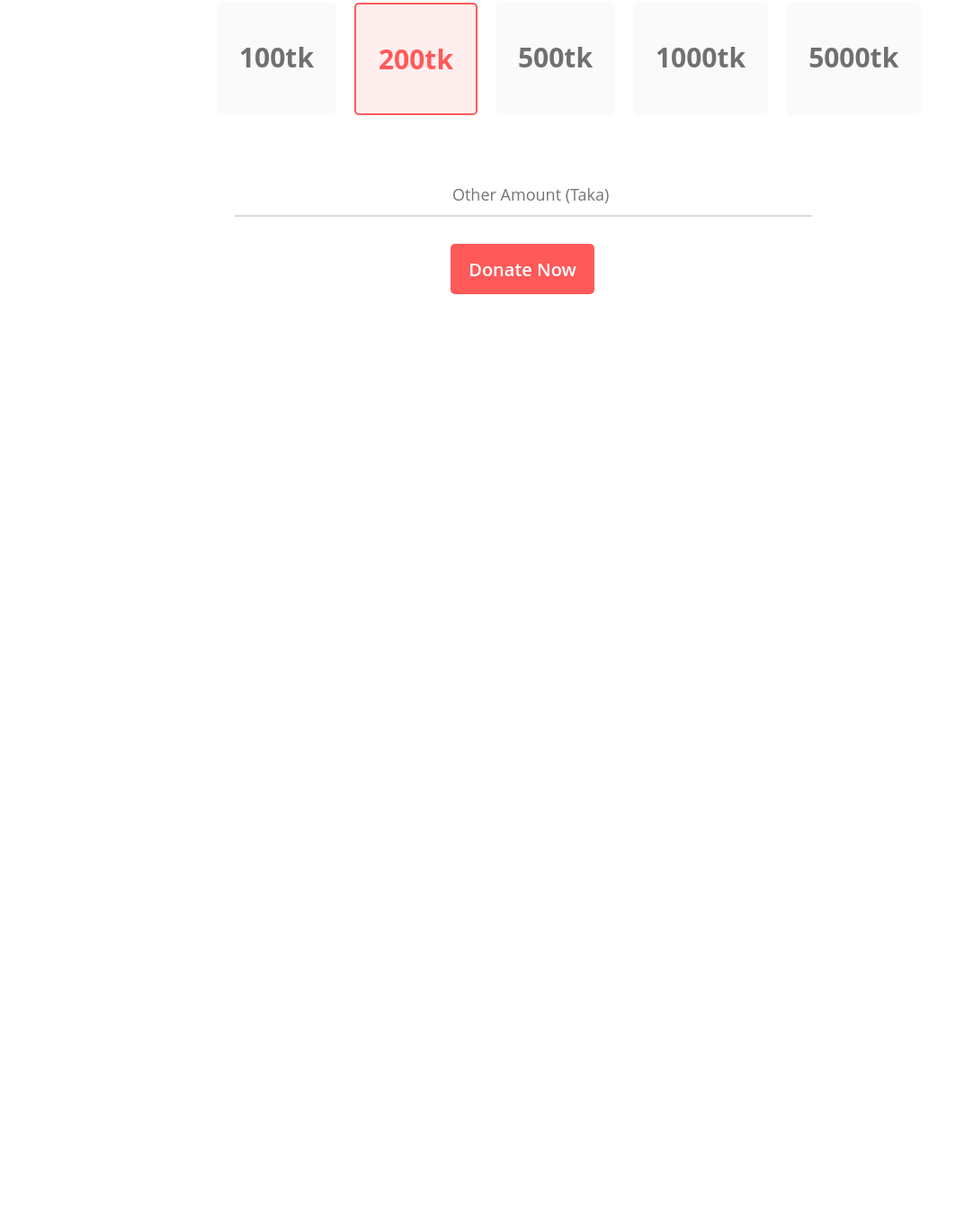
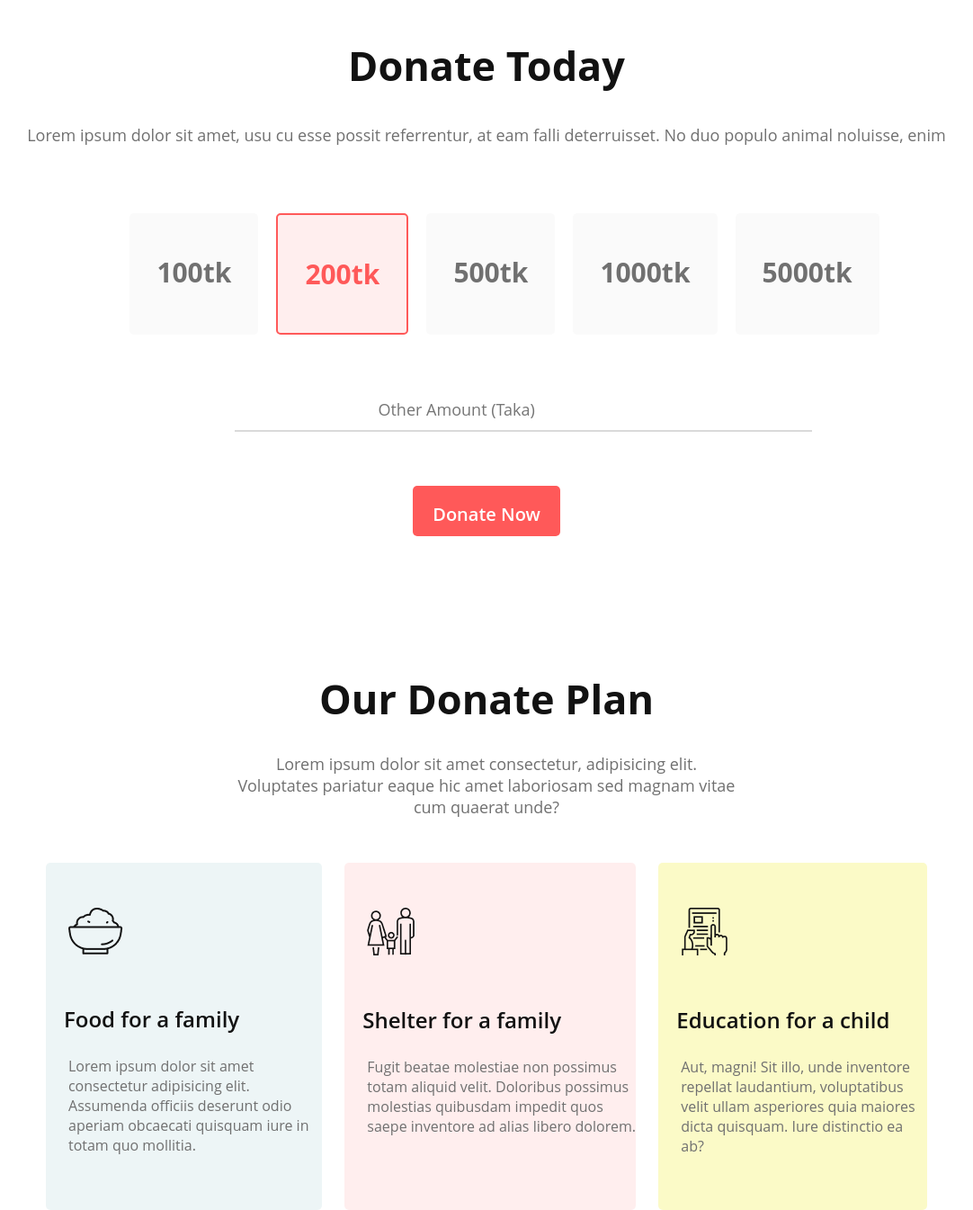
Before and after one commit to Shofiul-17/just-donate-today, a plain HTML site: page index.html in a window 1280 px wide. Shown: the part 936-2281 px from the top of the page at 90% size, without its empty margins (99-1181 px from the left). Before the commit the page ends 1263 px from the top, so only its background shows below. Drawn offline with Linux system fonts and the light colour scheme.

Commit message:
added banner class

```diff
--- a/index.html
+++ b/index.html
@@ -11,11 +11,13 @@
     <link href="https://fonts.googleapis.com/css2?family=Dancing+Script&display=swap" rel="stylesheet">
 </head>
 <body>
-    <header>
-            <div>
-                <h1 class="banner-title">Let's Help Those Who Are More In Need</h1>
-                <p class="banner-description">Lorem ipsum dolor, sit amet consectetur adipisicing elit. Necessitatibus, voluptatibus nemo quasi ullam autem reiciendis illo. Eveniet laborum illo animi.</p>
-                <button class="btn-primary">Donate Now</button>
+    <header class="header">
+            <div class="banner">
+                <div>
+                    <h1 class="banner-title">Let's Help Those Who Are More In Need</h1>
+                    <p class="banner-description">Lorem ipsum dolor, sit amet consectetur adipisicing elit. Necessitatibus, voluptatibus nemo quasi ullam autem reiciendis illo. Eveniet laborum illo animi.</p>
+                    <button class="btn-primary">Donate Now</button>
+                </div>
             </div>
     </header>
     <main>
@@ -55,6 +57,29 @@
                 <button class="btn-primary">Donate Now</button>
             </div>
         </section>
+        <!-- Our Donate Plan Section -->
+        <section class="our-donate-plan">
+            <h3 class="section-title">Our Donate Plan</h3>
+            <p class="section-description">Lorem ipsum dolor sit amet consectetur, adipisicing elit. Voluptates pariatur eaque hic amet laboriosam sed magnam vitae cum quaerat unde?</p>
+            <!-- .skills-container>.skill*4>img+p.skill-title+p.skill-description>lorem15 -->
+            <div class="purpose-container">
+                <div class="purpose">
+                    <img src="images/icons/food.png" alt="">
+                    <p class="purpose-title">Food for a family</p>
+                    <p class="purpose-description">Lorem ipsum dolor sit amet consectetur adipisicing elit. Assumenda officiis deserunt odio aperiam obcaecati quisquam iure in totam quo mollitia.</p>
+                </div>
+                <div class="purpose2">
+                    <img src="images/icons/shelter.png" alt="">
+                    <p class="purpose-title">Shelter for a family</p>
+                    <p class="purpose-description">Fugit beatae molestiae non possimus totam aliquid velit. Doloribus possimus molestias quibusdam impedit quos saepe inventore ad alias libero dolorem.</p>
+                </div>
+                <div class="purpose3">
+                    <img src="images/icons/Frame-1.png" alt="">
+                    <p class="purpose-title">Education for a child</p>
+                    <p class="purpose-description">Aut, magni! Sit illo, unde inventore repellat laudantium, voluptatibus velit ullam asperiores quia maiores dicta quisquam. Iure distinctio ea ab?</p>
+                </div>
+            </div>
+        </section>
     </main>
 </body>
 </html>
--- a/styles/donate.css
+++ b/styles/donate.css
@@ -3,70 +3,98 @@
     font-family: 'Open Sans', sans-serif;
 }
 
-header{
+.header{
     background-image: url(../images/donation13.jpg);
     background-repeat: no-repeat;
     background-attachment: fixed;
     background-size: cover;
-    height: 600px;
+    /* height: 600px; */
+    background-position: bottom right, left;
+}
+/* banner styles */
+.banner{
+    text-align: center;
+    padding: 200px 300px 200px 300px;
 }
 .banner-title {
-    position: absolute;
+    /* position: absolute; */
     font-weight: 700;
     font-size: 65px;
-    text-align: center;
-    margin: 150px 300px 300px;
+    /* text-align: center; */
+    /* margin: 150px 300px 300px;  */
     color: #FFFFFF;
  }
  .banner-description{
-    position: absolute;
+    /* position: absolute; */
     font-size: 18px;
-    text-align: center;
+    /* text-align: center; */
     color: #FFFFFF;
-    margin: 320px 350px;
+    /* margin: 320px 350px; */
+    margin-top: 25px;
  }
  .btn-primary{
-    width: 160px;
+    /* width: 160px; */
     height: 56px;
-    text-align: center;
+    /* text-align: center; */
     background: #FF5959;
     border-radius: 5px;
-    margin-top: 400px;
-    margin-left: 600px;
+    margin-top: 35px;
+    /* margin-left: 600px; */
     font-weight: 600;
     font-size: 20px;
     color: #FFFFFF;
     border: none;
+    padding: 18px 22px;
+    /* flex: none; */
+    /* order: 0; */
+    /* flex-grow: 0; */
  }
 
+ /* Main section */
+ main{
+    max-width: 1440px;
+    height: 670px;
+    margin: 0 auto;
+ }
+section{
+    margin-top: 150px;
+}
+
  /* Donate Today styles */
+ .donate{
+    text-align: center;
+ }
  .donate-title{
+    text-align: center;
     font-weight: 700;
     font-size: 45px;
-    text-align: center;
-    margin-top: 150px;
+    margin-bottom: 35px;
     color: #121212;
  }
  .donate-description{
     font-size: 18px;
-    text-align: center;
-    margin: 30px 380px 50px 380px;
+    color: #707070;
+    margin-bottom: 75px;
  }
+ /* nav{
+    display: flex;
+ } */
  nav ul{
     display: flex;
     gap: 20px;
-    margin-left: 300px;
-
+    justify-content: center;
+    /* text-align: center; */
+    /* margin-left: 300px; */
  }
  nav li{
     list-style: none;
-    /* margin-left: 150px; */
     font-weight: 700;
     font-size: 30px;
     color: #707070;
     background: #FAFAFA;
     border-radius: 5px;
-    padding: 40px 25px;
+    padding: 45px 30px;
+    margin-bottom: 70px;
  }
  /* .amount-container{
     display: flex;
@@ -89,29 +117,71 @@ nav .two-highlight{
     border-radius: 5px;
     color: #FF5959;
 }
+input{
+    font-size: 18px;
+    color: #B3B3B3;
+    border: none transparent;
+    outline: none;
+    margin-bottom: 10px;
+}
 /* Hide Arrows From Input Number */
 input::-webkit-outer-spin-button,
 input::-webkit-inner-spin-button{
     -webkit-appearance: none;
 }
-input{
-    font-size: 18px;
-    color: #B3B3B3;
-    border: none transparent;
-    outline: none;
-    margin: 75px 20px 10px 600px;
-}
-/* input::-webkit-outer-spin-button,
-input::-webkit-inner-spin-button {
-    -webkit-appearance: none;
-    margin: 0;
-} */
 hr{
     width: 50%;
     margin-left: 360px;
+    margin-bottom: 25px;
     border: 1px solid #DADADA;
 }
+ .today-button {
+    margin-bottom: 140px;
+ }
 
- .today-button .btn-primary{
-    margin-top: 30px;
+ /* Our Donate Plan Styles */
+ .section-title{
+    font-weight: 700;
+    font-size: 45px;
+    text-align: center;
+    color: #121212;
+    padding-bottom: 30px;
  }
+ .section-description{
+    font-size: 18px;
+    text-align: center;
+    color: #707070;
+    margin: 0 360px 50px 360px;
+ }
+ .purpose-container{
+    display: flex;
+    gap: 25px;
+    margin-left: 150px;
+    margin-right: 150px;
+ }
+ .purpose{
+    background: rgba(79, 157, 166, 0.1);
+    border-radius: 5px;
+ }
+ .purpose2{
+    background: rgba(255, 89, 89, 0.1);
+    border-radius: 5px;
+ }
+ .purpose3{
+    background: rgba(248, 245, 143, 0.5);
+    border-radius: 5px;
+ }
+ img{
+    margin: 50px 25px;
+ }
+ .purpose-title{
+    font-weight: 600;
+    font-size: 24px;
+    color: #121212;
+    margin: 0 20px 25px;
+ }
+ .purpose-description{
+    color: #707070;
+    margin-left: 25px;
+    margin-bottom: 60px;
+ }
```
